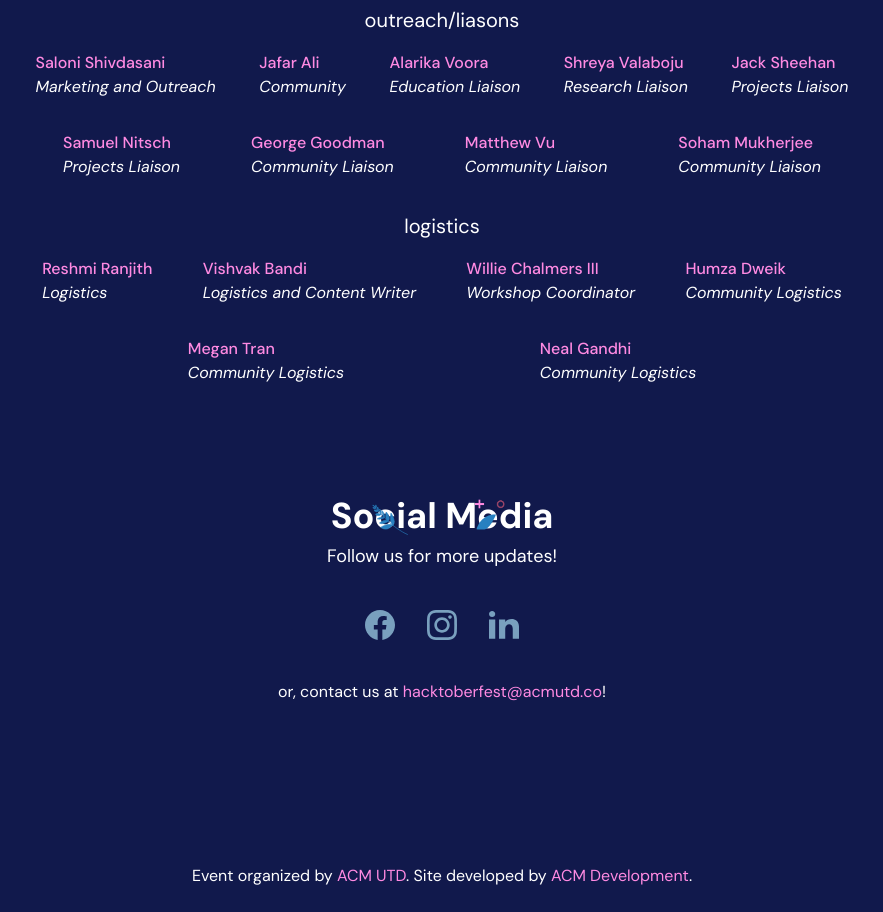
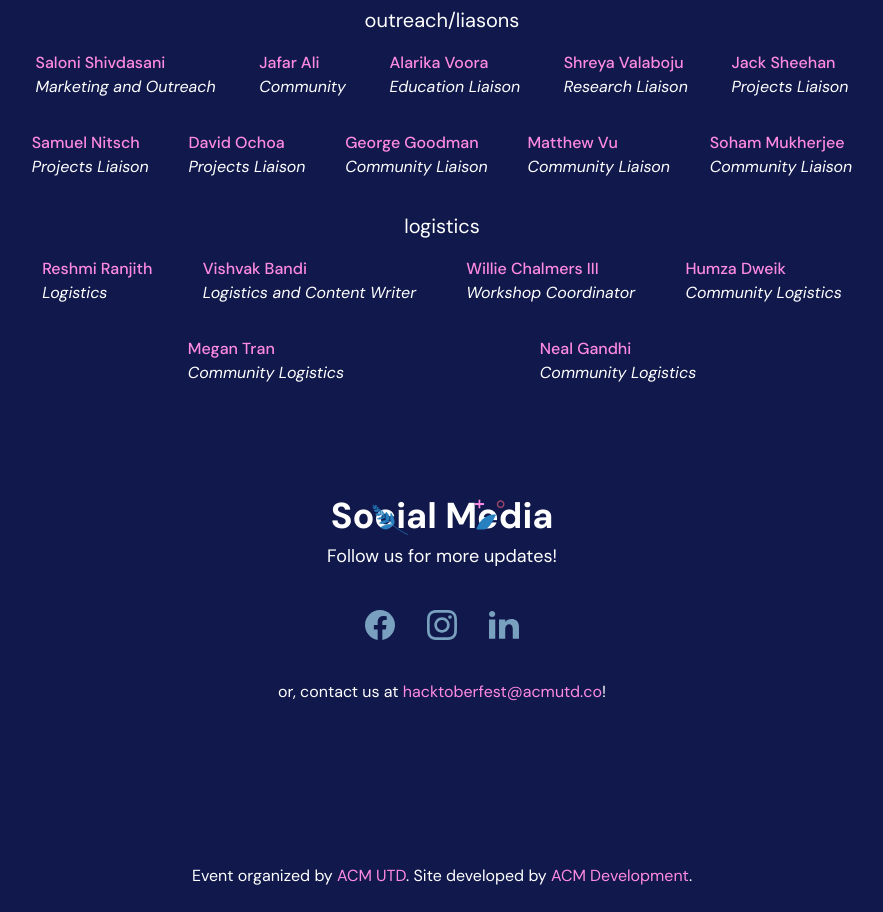
Before and after one commit to acmutd/hacktoberfest-site, a Next.js app: page / in a window 1280 px wide. Shown: the part 6120-7032 px from the top of the page, without its empty margins (198-1081 px from the left). Built offline with nearby package versions, Linux system fonts and the light colour scheme; no server answers.

Commit message:
Add David Ochoa

```diff
--- a/credits.ts
+++ b/credits.ts
@@ -163,6 +163,12 @@ const credits: CreditsType[] = [
     role: 'outreach/liasons',
   },
   {
+    name: 'David Ochoa',
+    title: 'Projects Liaison',
+    linkedin: 'https://www.linkedin.com/in/davidaochoa/',
+    role: 'outreach/liasons',
+  },
+  {
     name: 'George Goodman',
     title: 'Community Liaison',
     linkedin: 'https://blitcrush.com/',
```
